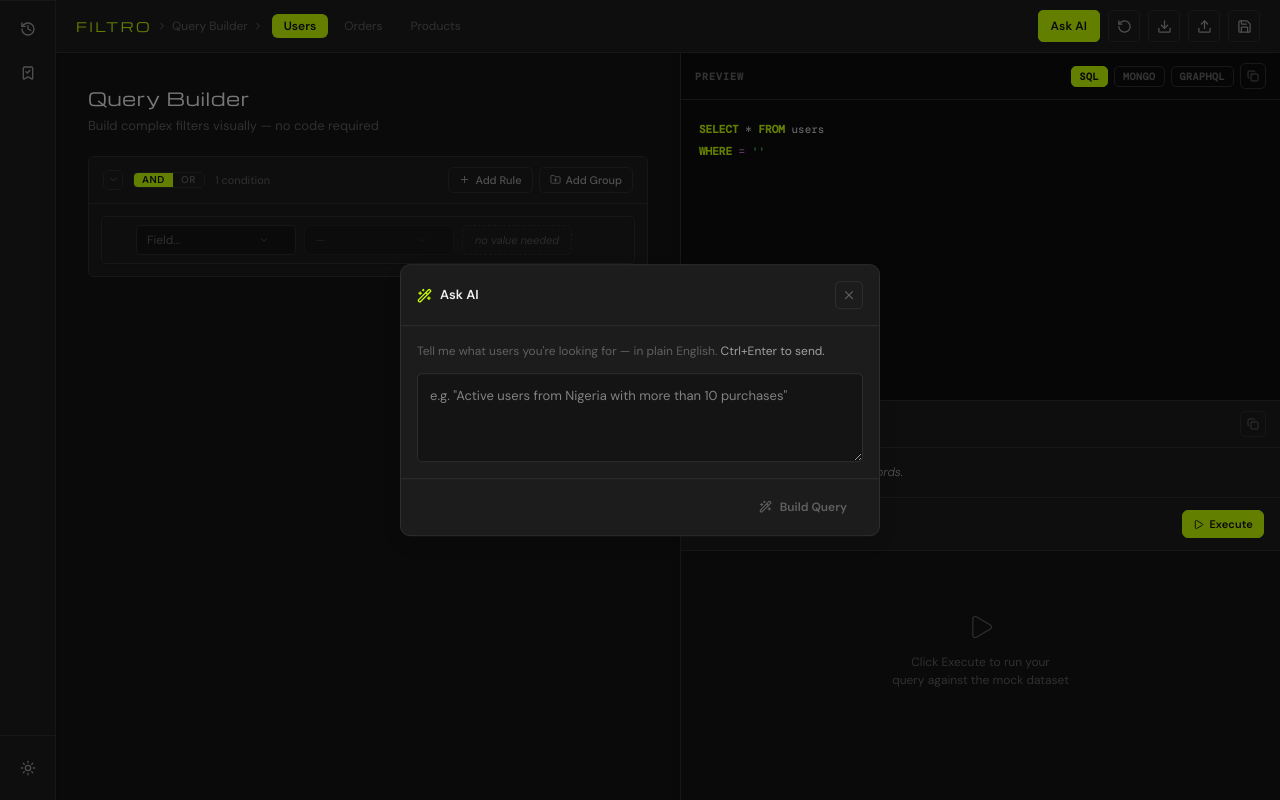
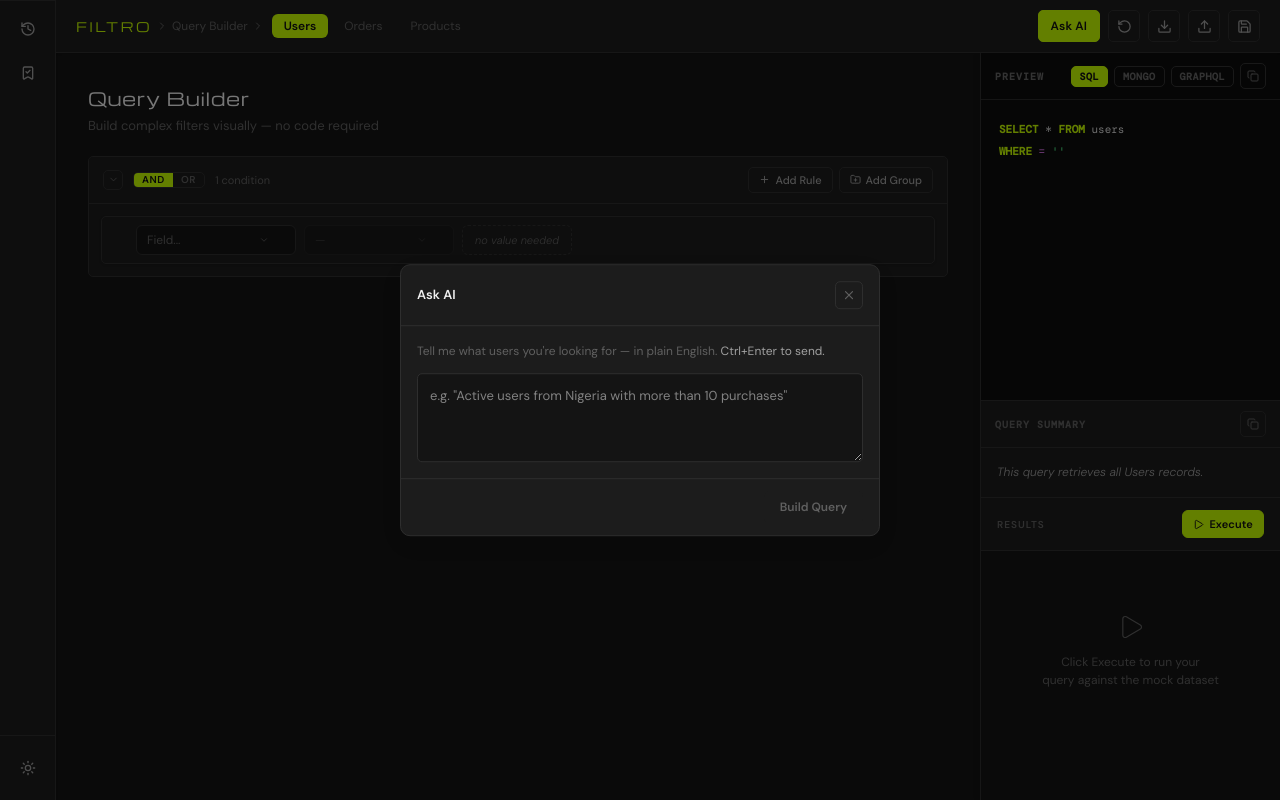
Before and after one commit to JasmineODaniel/Filtro, a Next.js app: page /builder in a window 1280 px wide. Both pictures are taken after a click on the button "Ask AI". Built offline with nearby package versions, Linux system fonts and the light colour scheme.

Commit message:
fix(layout): halve preview panel width, inline trash button, results scroll fix, cap summary height, strip modal icons

```diff
--- a/src/components/builder/GenerateQueryModal.tsx
+++ b/src/components/builder/GenerateQueryModal.tsx
@@ -1,7 +1,7 @@
 'use client'
 
 import { useState, useCallback, useRef, useEffect } from 'react'
-import { X, Wand2, AlertCircle, CheckCircle2, Loader2 } from 'lucide-react'
+import { X, AlertCircle, CheckCircle2, Loader2 } from 'lucide-react'
 import { useQueryStore } from '@/store'
 import { explainQuery } from '@/utils/explain-query'
 import type { QueryTree } from '@/types/query'
@@ -126,12 +126,9 @@ export function GenerateQueryModal({ onClose }: GenerateQueryModalProps) {
             flexShrink: 0,
           }}
         >
-          <div style={{ display: 'flex', alignItems: 'center', gap: 'var(--space-2)' }}>
-            <Wand2 size={15} style={{ color: 'var(--accent)' }} />
-            <span style={{ fontSize: '13px', fontWeight: 600, color: 'var(--text-primary)', fontFamily: 'var(--font-sans)' }}>
-              Ask AI
-            </span>
-          </div>
+          <span style={{ fontSize: '13px', fontWeight: 600, color: 'var(--text-primary)', fontFamily: 'var(--font-sans)' }}>
+            Ask AI
+          </span>
           <button
             onClick={onClose}
             aria-label="Close generate query dialog"
@@ -333,7 +330,6 @@ export function GenerateQueryModal({ onClose }: GenerateQueryModalProps) {
                 gap: 'var(--space-2)',
               }}
             >
-              <Wand2 size={13} />
               Build Query
             </button>
           )}
--- a/src/components/builder/QueryBuilder.tsx
+++ b/src/components/builder/QueryBuilder.tsx
@@ -183,7 +183,7 @@ export default function QueryBuilder() {
             <aside
               aria-label="Query preview, summary, and results"
               style={{
-                width: '600px',
+                width: '300px',
                 borderLeft: '1px solid var(--border)',
                 display: 'flex',
                 flexDirection: 'column',
--- a/src/components/builder/QueryRule.tsx
+++ b/src/components/builder/QueryRule.tsx
@@ -231,7 +231,7 @@ function QueryRuleComponent({ rule }: Props) {
             borderRadius: 'var(--radius)',
             boxShadow: hovered ? 'var(--shadow-md)' : 'var(--shadow)',
             transition: 'background-color 0.15s ease, box-shadow 0.15s ease',
-            flexWrap: isMobile ? 'nowrap' : 'wrap',
+            flexWrap: 'nowrap',
           }}
           role="group"
           aria-label="Query condition"
--- a/src/components/preview/QuerySummary.tsx
+++ b/src/components/preview/QuerySummary.tsx
@@ -81,6 +81,8 @@ function QuerySummary() {
           fontFamily: 'var(--font-sans)',
           margin: 0,
           fontStyle: 'italic',
+          maxHeight: '110px',
+          overflowY: 'auto',
         }}
       >
         {explanation}
--- a/src/components/simulator/ResultsPanel.tsx
+++ b/src/components/simulator/ResultsPanel.tsx
@@ -63,7 +63,7 @@ function ResultsPanel() {
   }
 
   return (
-    <div style={{ flex: 1, display: 'flex', flexDirection: 'column', overflow: 'hidden' }}>
+    <div style={{ flex: 1, display: 'flex', flexDirection: 'column', overflow: 'hidden', minHeight: 0 }}>
       <div
         style={{
           display: 'flex',
```
